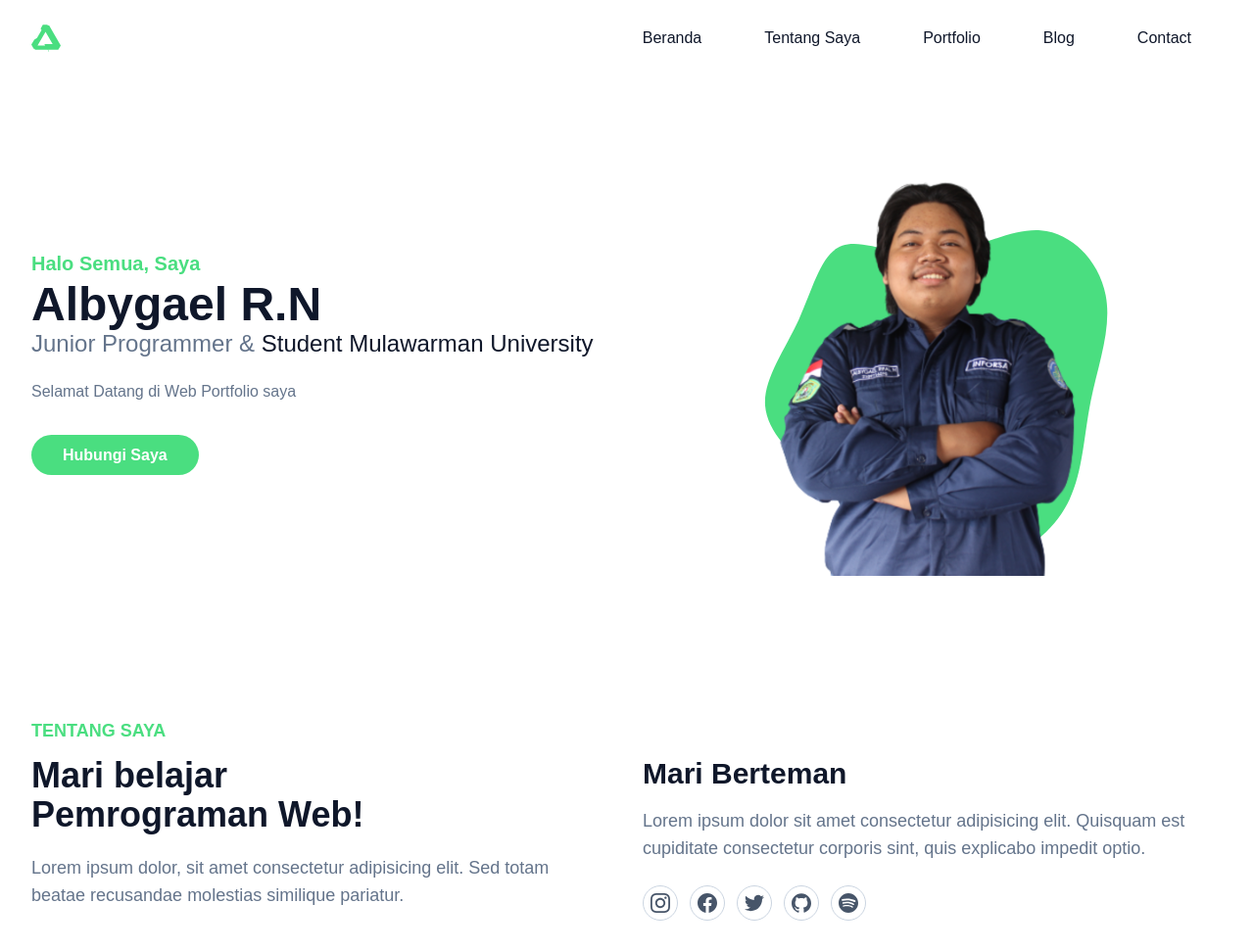
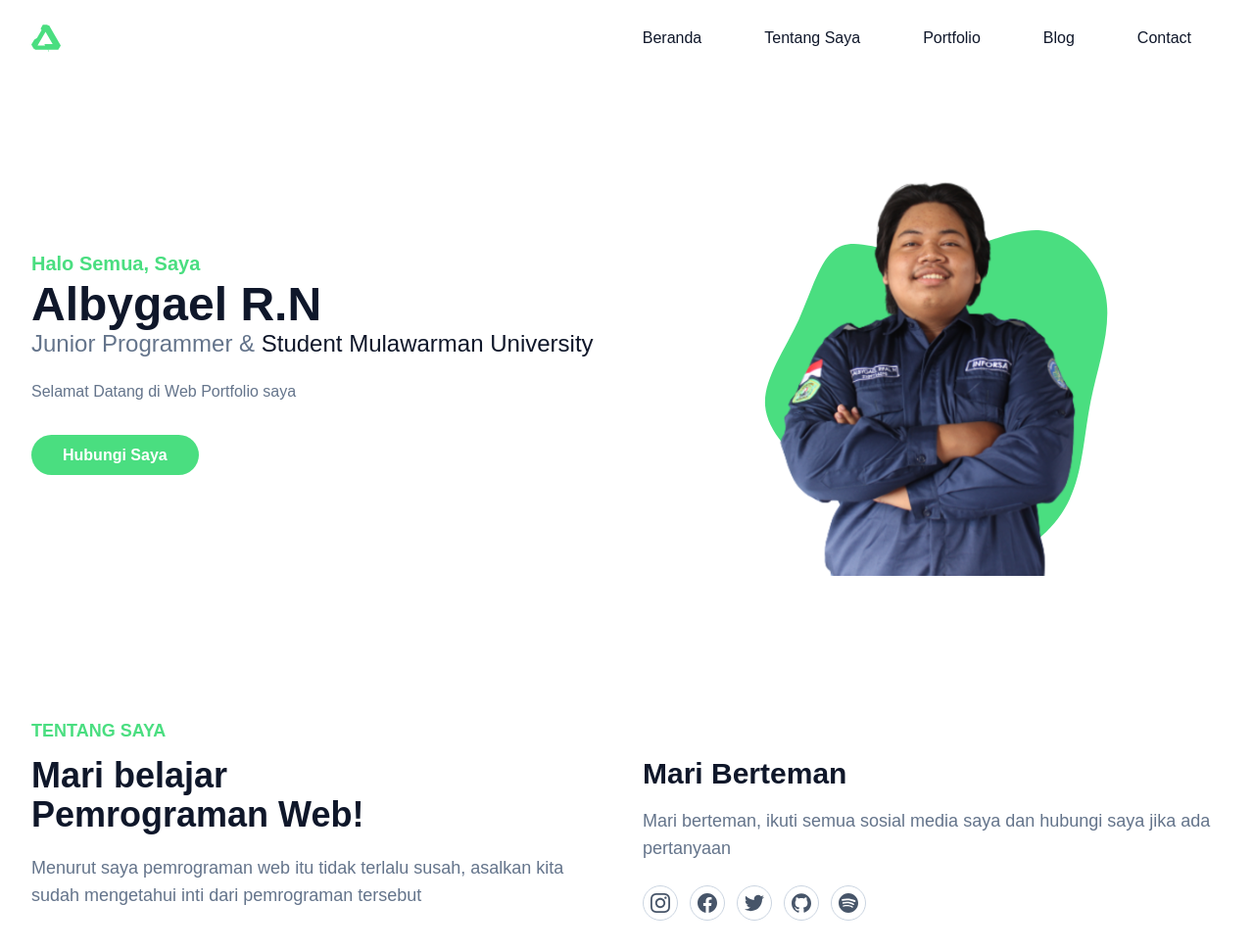
Before and after one commit to Rothy-0x/posttest2web, a website: page index.html in a window 1280 px wide. Shown: the top 971 px of the page at 98% size. Drawn offline with Linux system fonts and the light colour scheme.

Commit message:
Tailwind

```diff
--- a/index.html
+++ b/index.html
@@ -105,7 +105,7 @@
                     Mari belajar Pemrograman Web!
                 </h2>
                 <p class="font-medium text-base text-secondary max-w-xl lg:text-lg">
-                    Lorem ipsum dolor, sit amet consectetur adipisicing elit. Sed totam beatae recusandae molestias similique pariatur.
+                    Menurut saya pemrograman web itu tidak terlalu susah, asalkan kita sudah mengetahui inti dari pemrograman tersebut
                 </p>
                 </div>
                 <div class="w-full px-4 lg:w-1/2">
@@ -113,7 +113,7 @@
                         Mari Berteman
                     </h3>
                     <p class="font-medium text-base text-secondary mb-6 lg:text-lg ">
-                        Lorem ipsum dolor sit amet consectetur adipisicing elit. Quisquam est cupiditate consectetur corporis sint, quis explicabo impedit optio.
+                        Mari berteman, ikuti semua sosial media saya dan hubungi saya jika ada pertanyaan
                     </p>
                     <div class="flex items-center">
                         <!-- Instagram -->
```
